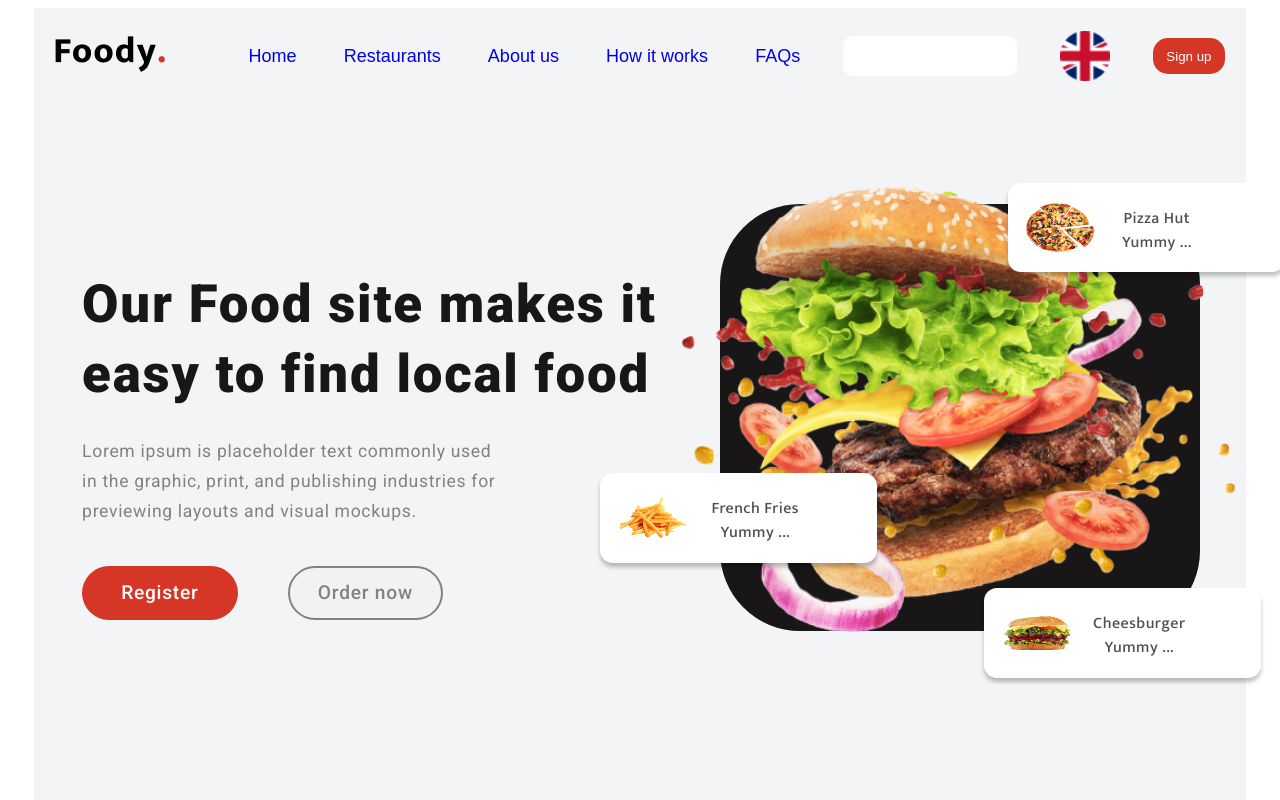
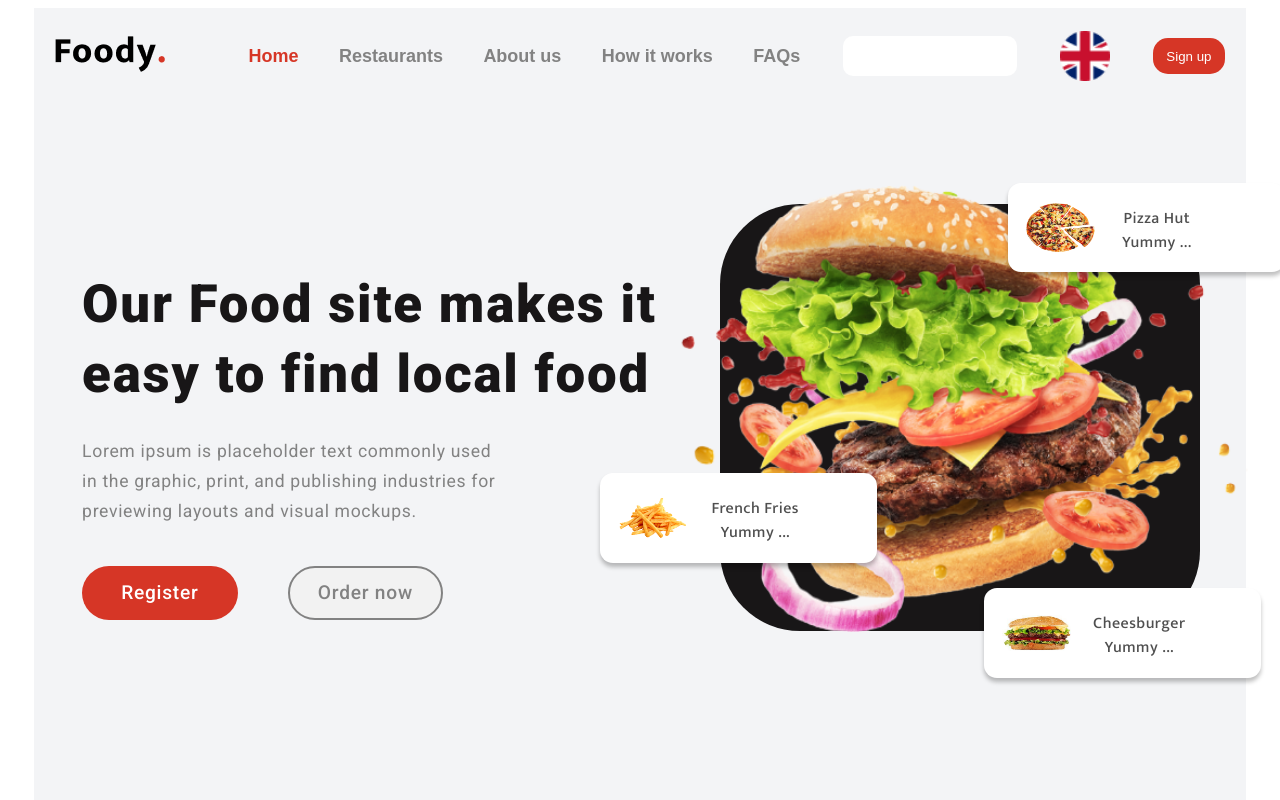
Before and after one commit to Rufat239/foody_client, a React (Create React App) app: page / in a window 1280 px wide. Shown: the top 800 px of the page. Built offline with nearby package versions, Linux system fonts and the light colour scheme.

Commit message:
gived hover to navbar links

```diff
--- a/src/components/Header/Header.jsx
+++ b/src/components/Header/Header.jsx
@@ -7,7 +7,7 @@ import azeFlag from "../../assets/headerImages/azeFlag.png";
 import basket from "../../assets/headerImages/basket.png";
 import rufat from "../../assets/headerImages/Rufat.jpg";
 import "../../style/header.css";
-import { Link, useNavigate } from "react-router-dom";
+import { Link, NavLink, useNavigate } from "react-router-dom";
 import { useTranslation } from "react-i18next";
 import Logout from "../Logout/Logout";
 
@@ -97,21 +97,46 @@ function Header() {
         </Link>
 
         <ul>
-          <Link className="links" to="/">
+          <NavLink
+            to="/"
+            className={({ isActive }) =>
+              isActive ? "links activeLinks" : "links"
+            }
+          >
             <li>{t("navbar.home")}</li>
-          </Link>
-          <Link className="links" to="restaurantMain">
+          </NavLink>
+          <NavLink
+            to="restaurantMain"
+            className={({ isActive }) =>
+              isActive ? "links activeLinks" : "links"
+            }
+          >
             <li>{t("navbar.restaurants")}</li>
-          </Link>
-          <Link className="links" to="/aboutPage">
+          </NavLink>
+          <NavLink
+            to="/aboutPage"
+            className={({ isActive }) =>
+              isActive ? "links activeLinks" : "links"
+            }
+          >
             <li>{t("navbar.aboutus")}</li>
-          </Link>
-          <Link className="links" to="/howItWorks">
+          </NavLink>
+          <NavLink
+            to="/howItWorks"
+            className={({ isActive }) =>
+              isActive ? "links activeLinks" : "links"
+            }
+          >
             <li>{t("navbar.howitworks")}</li>
-          </Link>
-          <Link className="links" to="/faqs">
+          </NavLink>
+          <NavLink
+            to="/faqs"
+            className={({ isActive }) =>
+              isActive ? "links activeLinks" : "links"
+            }
+          >
             <li>{t("navbar.faq")}</li>
-          </Link>
+          </NavLink>
         </ul>
       </div>
 
--- a/src/style/header.css
+++ b/src/style/header.css
@@ -51,6 +51,17 @@ body {
 
 .links {
   text-decoration: none;
+  font-family: Roboto;
+  font-size: 18px;
+  color: #828282;
+  font-weight: 600;
+}
+
+.links:hover {
+  color: #d63626;
+}
+.activeLinks {
+  color: #d63626;
 }
 
 .inputBtns {
```
